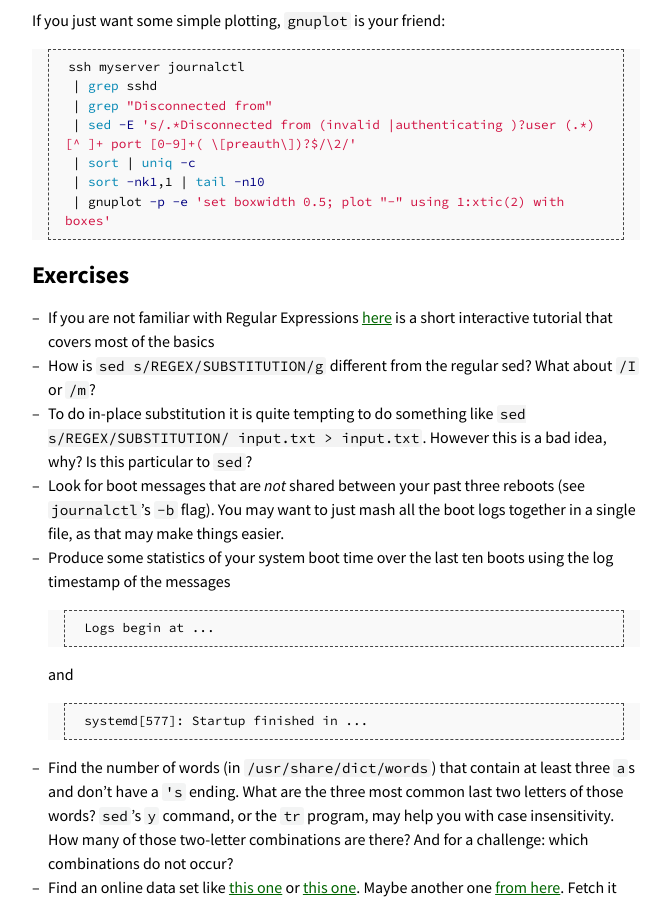
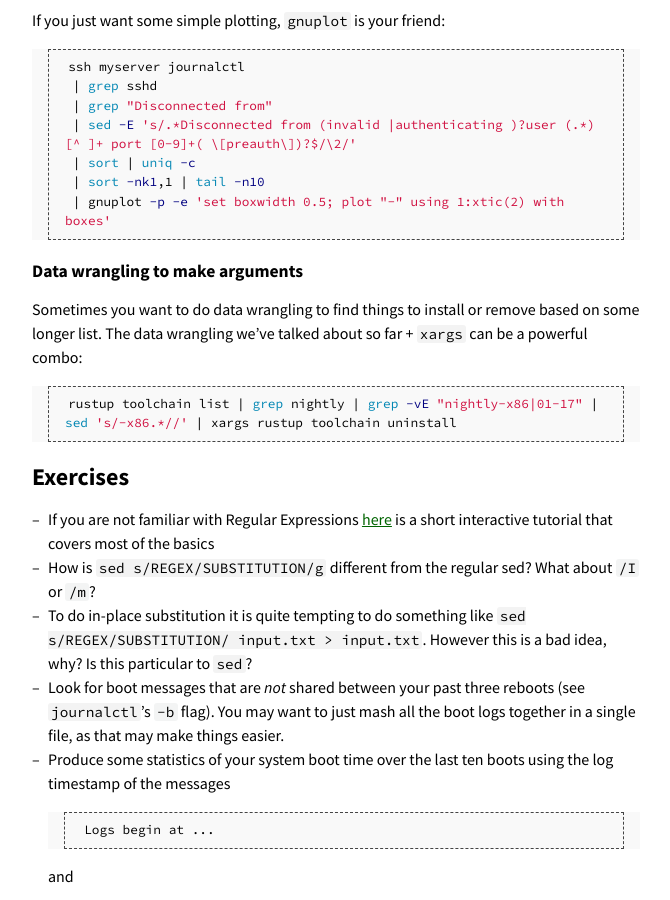
Before and after one commit to missing-semester-cn/missing-semester-cn.github.io, a Jekyll site: the page built from data-wrangling.md, in a window 1280 px wide and 900 px high, scrolled down 5720 px. Shown: the whole window, without its empty margins (304-974 px from the left). Built offline with Jekyll 4.4.1, drawn with Linux system fonts in a browser that asks for light colours.

Commit message:
More data wrangling

````diff
--- a/data-wrangling.md
+++ b/data-wrangling.md
@@ -329,6 +329,16 @@ ssh myserver journalctl
  | gnuplot -p -e 'set boxwidth 0.5; plot "-" using 1:xtic(2) with boxes'
 ```
 
+## Data wrangling to make arguments
+
+Sometimes you want to do data wrangling to find things to install or
+remove based on some longer list. The data wrangling we've talked about
+so far + `xargs` can be a powerful combo:
+
+```bash
+rustup toolchain list | grep nightly | grep -vE "nightly-x86|01-17" | sed 's/-x86.*//' | xargs rustup toolchain uninstall
+```
+
 # Exercises
 
  - If you are not familiar with Regular Expressions
````
